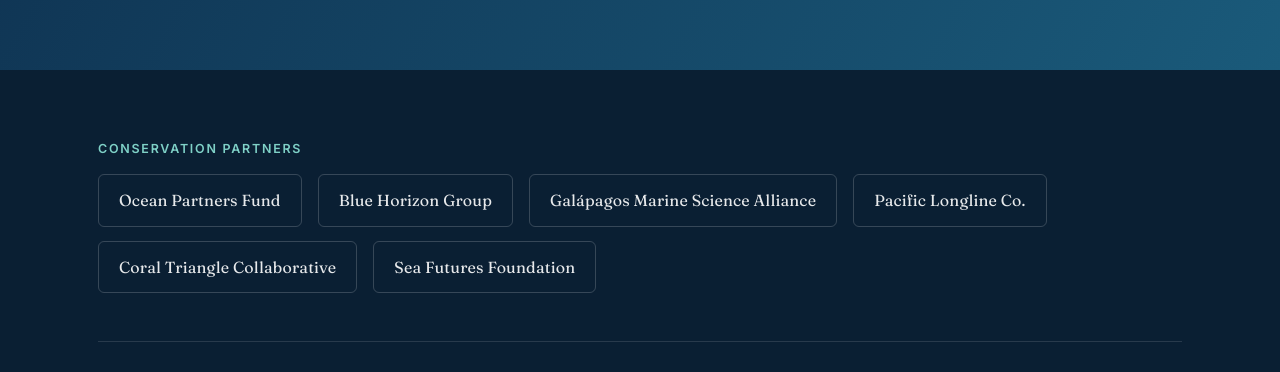
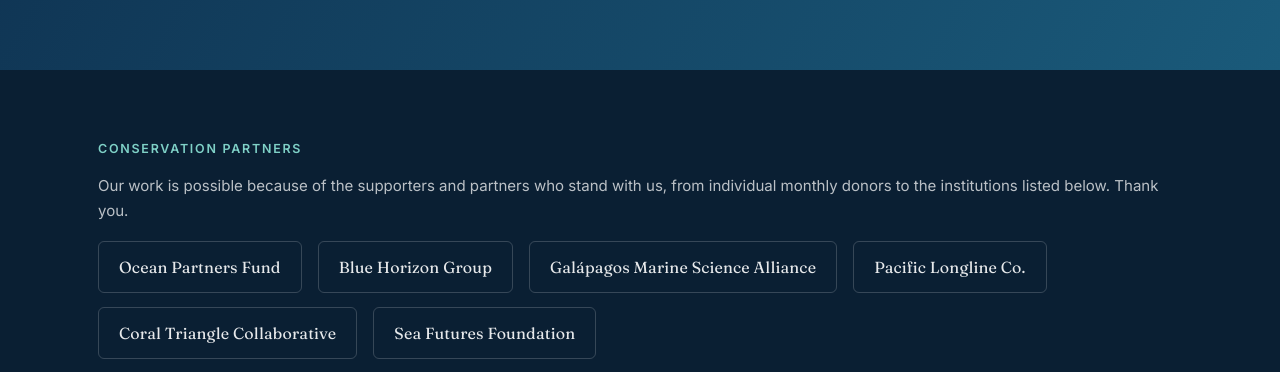
Before and after one commit to finwell-ocean-trust/website, a plain HTML site: page index.html in a window 1280 px wide. Shown: the part 2361-2733 px from the top of the page. Drawn offline with Linux system fonts and the light colour scheme.

Commit message:
Add partner acknowledgements
Co-Authored-By: Claude Opus 5.5 <noreply@anthropic.com>

```diff
--- a/index.html
+++ b/index.html
@@ -130,6 +130,7 @@
     <div class="container">
       <div class="footer-partners">
         <h4>Conservation partners</h4>
+        <p>Our work is possible because of the supporters and partners who stand with us, from individual monthly donors to the institutions listed below. Thank you.</p>
         <ul class="partner-list">
           <li>Ocean Partners Fund</li>
           <li>Blue Horizon Group</li>
```
